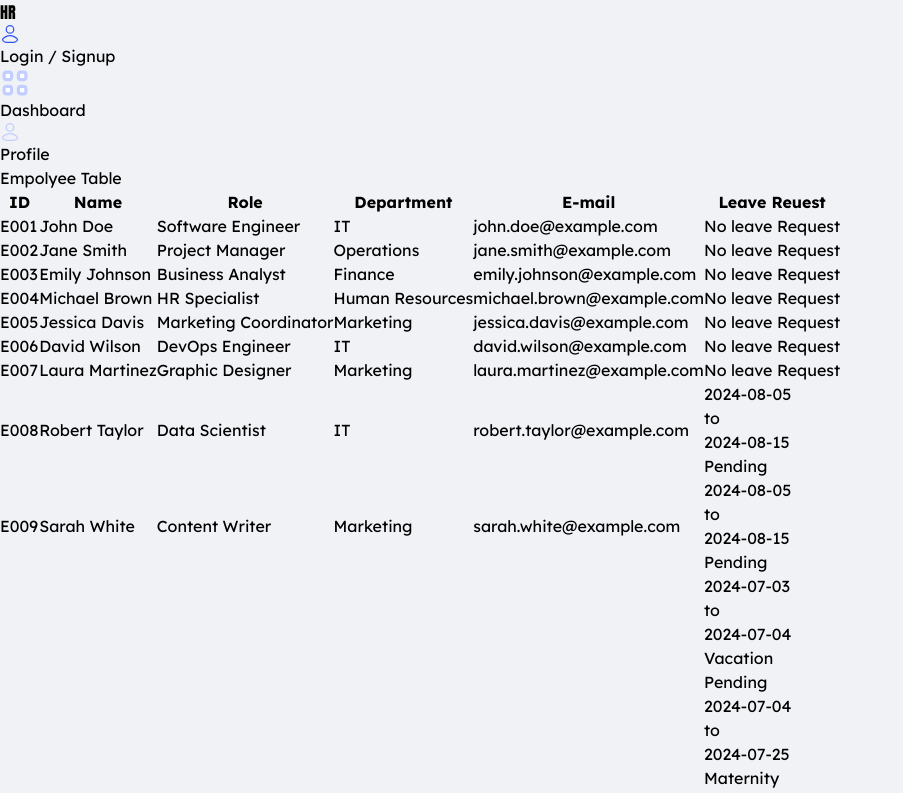
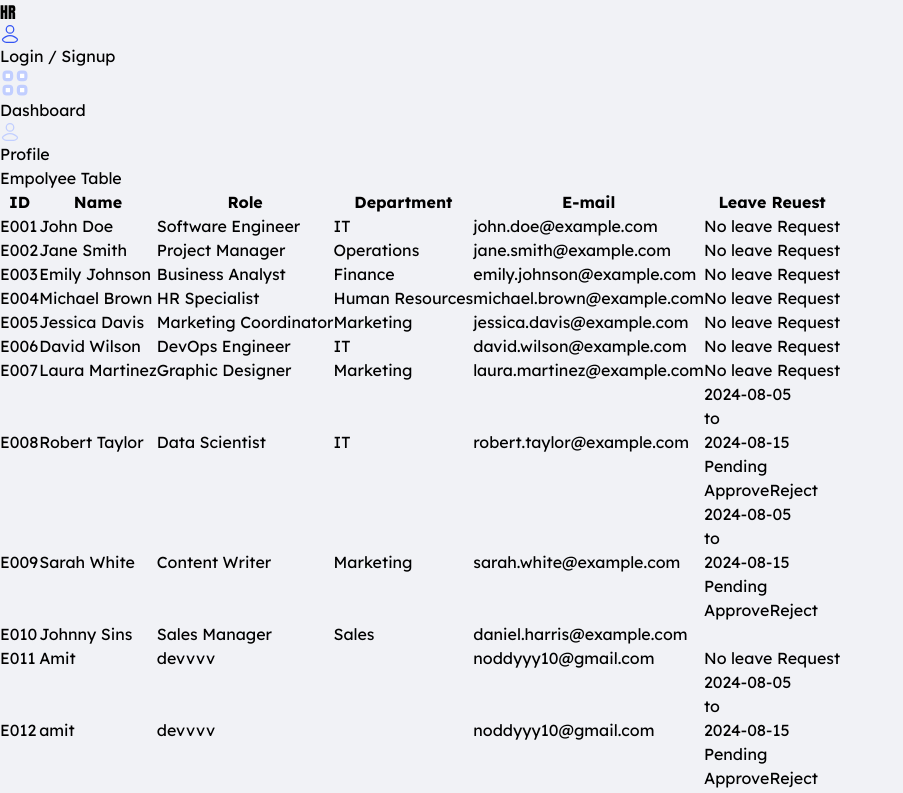
Before and after one commit to Niraaj10/HR-Portal, a React (Vite) app: page /EmpDash in a window 1280 px wide. Shown: the top 793 px of the page, without its empty margins (0-903 px from the left). Built offline with nearby package versions, Linux system fonts and the light colour scheme.

Commit message:
Hr Req functionality created

```diff
--- a/src/components/EmpDash.jsx
+++ b/src/components/EmpDash.jsx
@@ -1,3 +1,4 @@
+import axios from 'axios';
 import React, { useEffect, useState } from 'react'
 
 
@@ -16,6 +17,30 @@ const EmpDash = () => {
       );
   }, []);
 
+
+  const handleReq = async (empId, leaveId, status) => {
+    try {
+        const response = await axios.put(`http://localhost:5000/employees/${empId}/leaveRequests/${leaveId}`, { status });
+
+        if (response.status === 200) {
+          setEmployees(prevEmps =>
+            prevEmps.map(emp =>
+              emp.emp_id === empId ? {
+                ...emp,
+                leaveRequests: emp.leaveRequests.map(leaveReq =>
+                  leaveReq.id === leaveId ? { ...leaveReq, status} : leaveReq
+                )
+              } : emp
+            )
+          );
+        } else {
+          console.error('Error updationg leave request: ', response.data.message);
+        }
+    } catch (error) {
+      console.error('Error updating...', error);
+    }
+  }
+
   return (
     <>
 
@@ -31,7 +56,8 @@ const EmpDash = () => {
                 <th className="p-5">Role</th>
                 <th className="p-5">Department</th>
                 <th className="p-5">E-mail</th>
-                <th className="p-5">Leave Reuest</th>
+                <th className="p-5 text-center">Leave Reuest</th>
+                {/* <th className="p-5">Leave Reuest</th> */}
               </tr>
             </thead>
 
@@ -51,7 +77,8 @@ const EmpDash = () => {
 
                           {
                             employee.leaveRequests.map(req => (
-                              req.status === 'Pending' ? (<div className="ReqCard border flex flex-col w-full m-4 p-4 py-3 rounded-xl border-blue-500 ">
+                              req.status === 'Pending' ? (<div className="ReqCard border flex w-full m-4 p-4 py-3 rounded-xl border-blue-500 gap-3">
+                                <div>
                                 <div className="date flex justify-between">
                                   <div className="strDate">{req.startDate}</div>to
                                   <div className="endDate">{req.endDate}</div>
@@ -60,11 +87,29 @@ const EmpDash = () => {
                                   <div className="Reason">{req.lType}</div>
                                   <div className="stat">{req.status === 'Pending' ? (req.status) : (" ")}</div>
                                 </div>
+                                </div>
+                                <div className="flex p-2 justify-center items-center">
+                                <button
+                                  className="mr-2 bg-blue-500 text-white px-2 py-2 rounded-xl"
+                                  onClick={() => handleReq(employee.emp_id, req.id, 'Approved')}
+                                >
+                                  Approve
+                                </button>
+                                <button
+                                  className="bg-red-500 text-white px-2 py-2 rounded-xl"
+                                  onClick={() => handleReq(employee.emp_id, req.id, 'Rejected')}
+                                >
+                                  Reject
+                                </button>
+                              </div>
                               </div>) : ('')
 
                             ))
                           }
+
+
                         </div>
+
                         // </div>
 
                       ) : (
--- a/src/data/EmpData.json
+++ b/src/data/EmpData.json
@@ -129,7 +129,7 @@
         "startDate": "2024-07-03",
         "endDate": "2024-07-04",
         "lType": "Vacation",
-        "status": "Pending"
+        "status": "Approved"
       },
       {
         "id": "a861c437-53c5-49b0-99ab-8c02e28fe2e7",
@@ -137,7 +137,7 @@
         "startDate": "2024-07-04",
         "endDate": "2024-07-25",
         "lType": "Maternity",
-        "status": "Pending"
+        "status": "Approved"
       },
       {
         "id": "1e633834-8828-4121-8ad4-29b517e20d1c",
@@ -145,7 +145,7 @@
         "startDate": "2024-07-05",
         "endDate": "2024-07-10",
         "lType": "Medical",
-        "status": "Pending"
+        "status": "Rejected"
       },
       {
         "id": "29a60661-884d-4f68-a1e5-be0f60cf0b9a",
@@ -153,7 +153,7 @@
         "startDate": "2024-07-12",
         "endDate": "2024-07-26",
         "lType": "Medical",
-        "status": "Pending"
+        "status": "Rejected"
       },
       {
         "id": "458beb55-d831-4b66-ac0c-f448554a1149",
@@ -161,7 +161,7 @@
         "startDate": "2024-07-25",
         "endDate": "2024-07-19",
         "lType": "Maternity",
-        "status": "Pending"
+        "status": "Approved"
       }
     ]
   },
```
